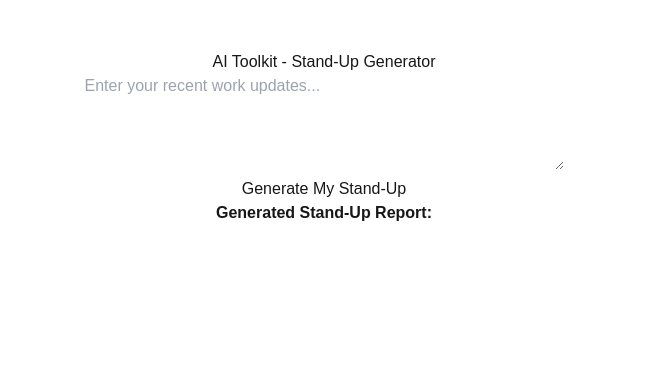
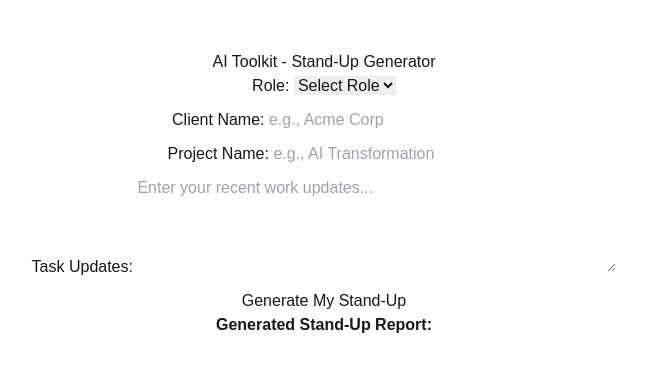
Before and after one commit to thedataengineer/ai-toolkit, a Next.js app in the folder frontend/: page / in a window 1280 px wide. Shown: the top 372 px of the page, without its empty margins (316-962 px from the left). Built offline with nearby package versions, Linux system fonts and the light colour scheme.

Commit message:
Add role, client, project fields in stand-up generator

```diff
--- a/frontend/app/page.js
+++ b/frontend/app/page.js
@@ -1,8 +1,11 @@
-"use client";  // ✅ This makes the component run on the client side
+"use client"; // Required for React hooks in Next.js App Router
 
 import { useState } from "react";
 
 export default function Home() {
+  const [role, setRole] = useState("");
+  const [clientName, setClientName] = useState("");
+  const [projectName, setProjectName] = useState("");
   const [taskUpdates, setTaskUpdates] = useState("");
   const [standupReport, setStandupReport] = useState("");
 
@@ -11,7 +14,12 @@ export default function Home() {
       const res = await fetch(`${process.env.NEXT_PUBLIC_BACKEND_URL}/generate-standup`, {
         method: "POST",
         headers: { "Content-Type": "application/json" },
-        body: JSON.stringify({ task_updates: taskUpdates }),
+        body: JSON.stringify({
+          role,
+          clientName,
+          projectName,
+          taskUpdates
+        }),
       });
       const data = await res.json();
       setStandupReport(data.report || "Failed to generate report.");
@@ -24,14 +32,64 @@ export default function Home() {
   return (
     <div style={{ textAlign: "center", padding: "50px" }}>
       <h1>AI Toolkit - Stand-Up Generator</h1>
-      <textarea
-        value={taskUpdates}
-        onChange={(e) => setTaskUpdates(e.target.value)}
-        placeholder="Enter your recent work updates..."
-        rows="4" cols="50"
-      />
-      <br />
+
+      {/* Role Selection */}
+      <div style={{ marginBottom: "10px" }}>
+        <label htmlFor="role">Role: </label>
+        <select
+          id="role"
+          value={role}
+          onChange={(e) => setRole(e.target.value)}
+        >
+          <option value="">Select Role</option>
+          <option value="Developer">Developer</option>
+          <option value="QA">QA</option>
+          <option value="BSA">BSA</option>
+          <option value="DevOps">DevOps</option>
+          <option value="Sales">Sales</option>
+          <option value="STAG">STAG</option>
+          <option value="BU Head">BU Head</option>
+          <option value="Exec">Exec</option>
+        </select>
+      </div>
+
+      {/* Client Name */}
+      <div style={{ marginBottom: "10px" }}>
+        <label htmlFor="clientName">Client Name: </label>
+        <input
+          id="clientName"
+          value={clientName}
+          onChange={(e) => setClientName(e.target.value)}
+          placeholder="e.g., Acme Corp"
+        />
+      </div>
+
+      {/* Project Name */}
+      <div style={{ marginBottom: "10px" }}>
+        <label htmlFor="projectName">Project Name: </label>
+        <input
+          id="projectName"
+          value={projectName}
+          onChange={(e) => setProjectName(e.target.value)}
+          placeholder="e.g., AI Transformation"
+        />
+      </div>
+
+      {/* Task Updates */}
+      <div style={{ marginBottom: "10px" }}>
+        <label htmlFor="taskUpdates">Task Updates: </label>
+        <textarea
+          id="taskUpdates"
+          value={taskUpdates}
+          onChange={(e) => setTaskUpdates(e.target.value)}
+          placeholder="Enter your recent work updates..."
+          rows="4"
+          cols="50"
+        />
+      </div>
+
       <button onClick={generateStandup}>Generate My Stand-Up</button>
+
       <p><strong>Generated Stand-Up Report:</strong></p>
       <p>{standupReport}</p>
     </div>
```
